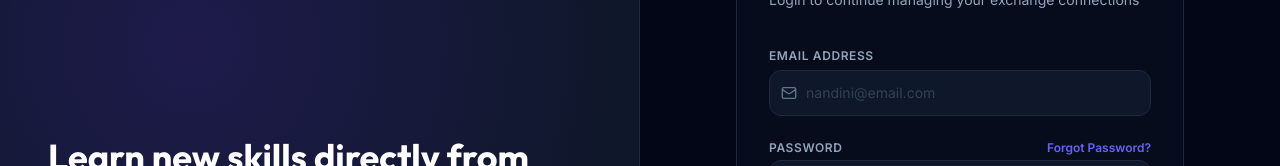
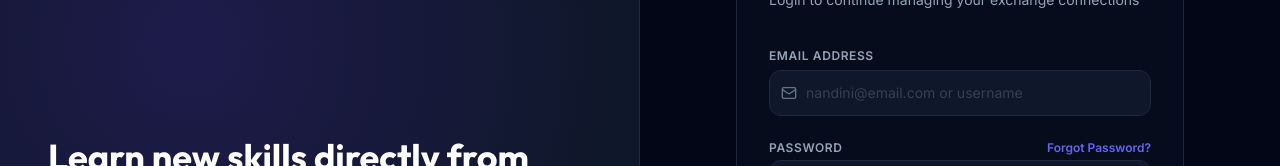
Before and after one commit to narasimhulurachepalli-rnr/Full-Stack-SkillXchange, a React (Vite) app in the folder frontend/: page /login in a window 1280 px wide. Shown: the part 195-361 px from the top of the page. Built offline with nearby package versions, Linux system fonts and the light colour scheme.

Commit message:
Remove email verification and strict format validation

```diff
--- a/frontend/src/pages/Login.jsx
+++ b/frontend/src/pages/Login.jsx
@@ -86,11 +86,11 @@ export default function Login() {
                   <Mail className="w-4 h-4" />
                 </span>
                 <input
-                  type="email"
+                  type="text"
                   required
                   value={email}
                   onChange={(e) => setEmail(e.target.value)}
-                  placeholder="nandini@email.com"
+                  placeholder="nandini@email.com or username"
                   className="w-full pl-9 pr-4 py-3 bg-slate-900 border border-slate-800 rounded-xl text-sm text-white focus:outline-none focus:border-brand-indigo focus:ring-2 focus:ring-brand-indigo/10 transition-all placeholder:text-slate-700"
                 />
               </div>
--- a/frontend/src/pages/Register.jsx
+++ b/frontend/src/pages/Register.jsx
@@ -168,11 +168,11 @@ export default function Register() {
                   <Mail className="w-4 h-4" />
                 </span>
                 <input
-                  type="email"
+                  type="text"
                   required
                   value={email}
                   onChange={(e) => setEmail(e.target.value)}
-                  placeholder="nandini@email.com"
+                  placeholder="nandini@email.com or username"
                   className="w-full pl-9 pr-4 py-2.5 bg-slate-900 border border-slate-800 rounded-xl text-sm text-white focus:outline-none focus:border-brand-indigo focus:ring-2 focus:ring-brand-indigo/10 transition-all placeholder:text-slate-700"
                 />
               </div>
```
Also changed, not shown: 1 other file (tests, documents, lock files or other folders).
